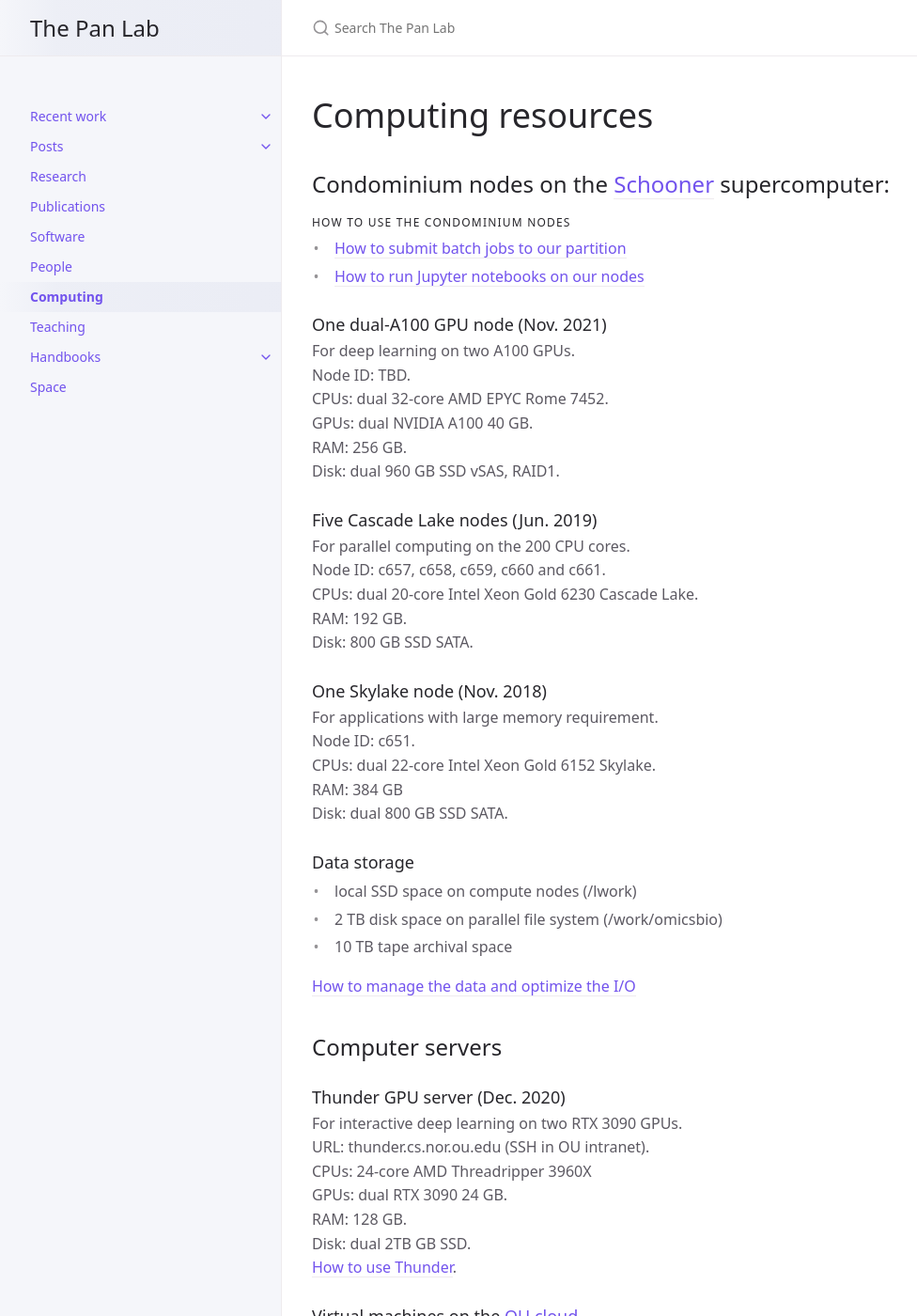
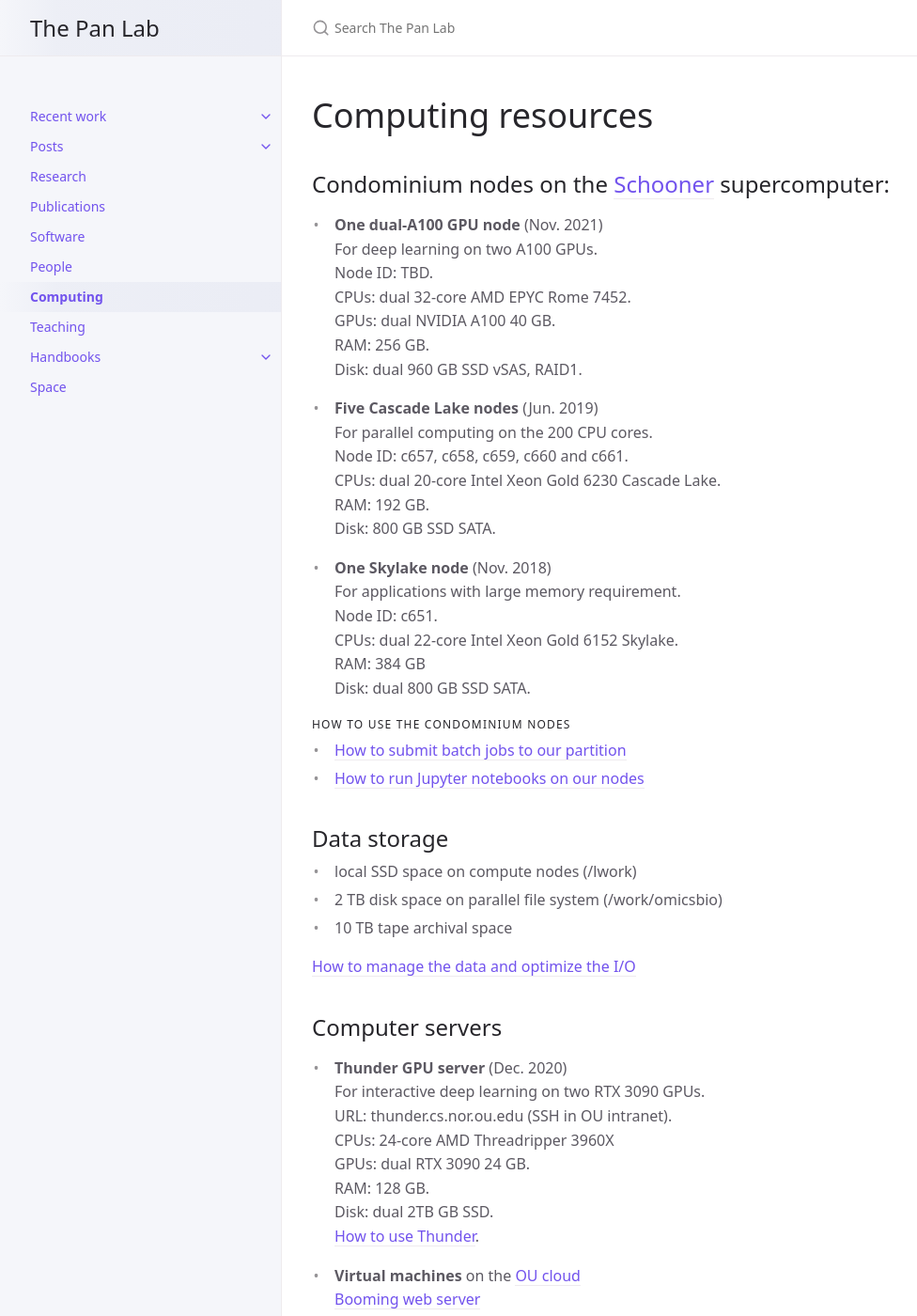
Before and after one commit to thepanlab/thepanlab.github.io, a Jekyll site: the page built from docs/computing.md, in a window 1280 px wide and 1400 px high. Shown: the whole window at 94% size, without its empty margins (0-976 px from the left). Built offline with Jekyll 4.4.1, drawn with Linux system fonts in a browser that asks for light colours.

Commit message:
Update computing.md

```diff
--- a/docs/computing.md
+++ b/docs/computing.md
@@ -7,50 +7,51 @@ nav_order: 7
 
 ## Condominium nodes on the [Schooner](https://www.ou.edu/oscer/resources/hpc) supercomputer:
 
+
+- **One dual-A100 GPU node** (Nov. 2021)
+  For deep learning on two A100 GPUs.
+  Node ID: TBD.
+  CPUs: dual 32-core AMD EPYC Rome 7452.
+  GPUs: dual NVIDIA A100 40 GB.
+  RAM: 256 GB.
+  Disk: dual 960 GB SSD vSAS, RAID1.
+
+- **Five Cascade Lake nodes** (Jun. 2019)
+  For parallel computing on the 200 CPU cores.
+  Node ID: c657, c658, c659, c660 and c661.
+  CPUs: dual 20-core Intel Xeon Gold 6230 Cascade Lake.
+  RAM: 192 GB.
+  Disk: 800 GB SSD SATA.
+
+- **One Skylake node** (Nov. 2018)
+  For applications with large memory requirement.
+  Node ID: c651.
+  CPUs: dual 22-core Intel Xeon Gold 6152 Skylake.
+  RAM: 384 GB
+  Disk: dual 800 GB SSD SATA.
+
 #### How to use the condominium nodes
   - [How to submit batch jobs to our partition](https://github.com/thepanlab/supercomputers/blob/master/Slurm_basics.md)
   - [How to run Jupyter notebooks on our nodes](https://github.com/thepanlab/supercomputers/blob/master/Use_jupyter_notebook.md)
 
-### One dual-A100 GPU node (Nov. 2021)
-For deep learning on two A100 GPUs.
-Node ID: TBD.
-CPUs: dual 32-core AMD EPYC Rome 7452.
-GPUs: dual NVIDIA A100 40 GB.
-RAM: 256 GB.
-Disk: dual 960 GB SSD vSAS, RAID1.
-
-### Five Cascade Lake nodes (Jun. 2019)
-For parallel computing on the 200 CPU cores.
-Node ID: c657, c658, c659, c660 and c661.
-CPUs: dual 20-core Intel Xeon Gold 6230 Cascade Lake.
-RAM: 192 GB.
-Disk: 800 GB SSD SATA.
-
-### One Skylake node (Nov. 2018)
-For applications with large memory requirement.
-Node ID: c651.
-CPUs: dual 22-core Intel Xeon Gold 6152 Skylake.
-RAM: 384 GB
-Disk: dual 800 GB SSD SATA.
-
-### Data storage
+## Data storage
   - local SSD space on compute nodes (/lwork)
   - 2 TB disk space on parallel file system (/work/omicsbio)
   - 10 TB tape archival space
 
-[How to manage the data and optimize the I/O](https://github.com/thepanlab/supercomputers)
+  [How to manage the data and optimize the I/O](https://github.com/thepanlab/supercomputers)
 
 ## Computer servers
 
-### Thunder GPU server (Dec. 2020)
-For interactive deep learning on two RTX 3090 GPUs.
-URL: thunder.cs.nor.ou.edu (SSH in OU intranet).
-CPUs: 24-core AMD Threadripper 3960X
-GPUs: dual RTX 3090 24 GB.
-RAM: 128 GB.
-Disk: dual 2TB GB SSD.
-[How to use Thunder](https://github.com/thepanlab/supercomputers/blob/master/thunder/thunder_tensorflow_gpu_conda.md).
+- **Thunder GPU server** (Dec. 2020)
+  For interactive deep learning on two RTX 3090 GPUs.
+  URL: thunder.cs.nor.ou.edu (SSH in OU intranet).
+  CPUs: 24-core AMD Threadripper 3960X
+  GPUs: dual RTX 3090 24 GB.
+  RAM: 128 GB.
+  Disk: dual 2TB GB SSD.
+  [How to use Thunder](https://github.com/thepanlab/supercomputers/blob/master/thunder/thunder_tensorflow_gpu_conda.md).
 
-### Virtual machines on the [OU cloud](https://www.ou.edu/oscer/resources/our_cloud)
-  - [Booming web server](http://booming.oscer.ou.edu)
-  - Milkyway database server
+- **Virtual machines** on the [OU cloud](https://www.ou.edu/oscer/resources/our_cloud)
+  [Booming web server](http://booming.oscer.ou.edu)
+  Milkyway database server
```
